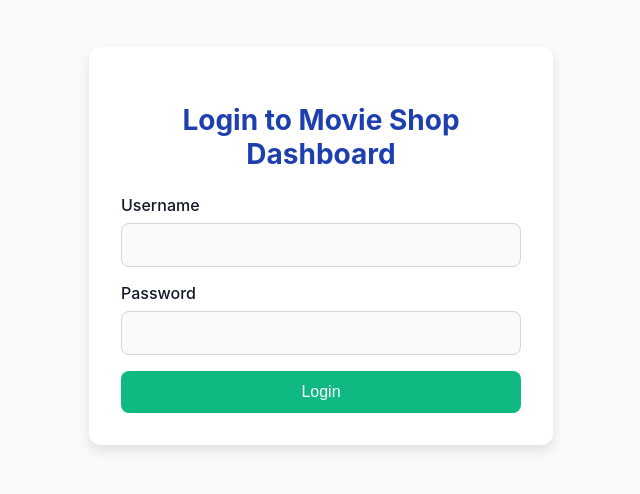
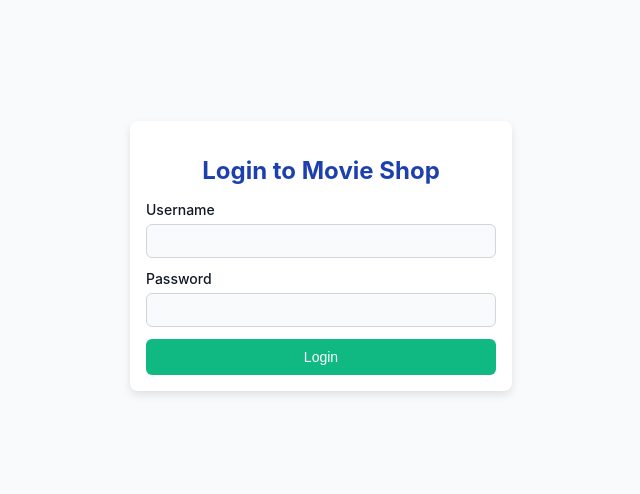
Before and after one commit to Ekipchirchir/movieshop-management-system, a React (Create React App) app: page / in a window 1280 px wide. Shown: the part 162-656 px from the top of the page, without its empty margins (319-959 px from the left). Built offline with nearby package versions, Linux system fonts and the light colour scheme.

Commit message:
Update Login.js

```diff
--- a/src/Login.js
+++ b/src/Login.js
@@ -8,14 +8,14 @@ function Login({ onLogin }) {
   const handleSubmit = async (e) => {
     e.preventDefault();
     try {
-      const response = await fetch('http://localhost:5000/api/login', {
+      const response = await fetch('https://movieshop.up.railway.app/api/login', {
         method: 'POST',
         headers: { 'Content-Type': 'application/json' },
         body: JSON.stringify({ username, password }),
       });
       const data = await response.json();
       if (response.ok) {
-        console.log('Token received:', data.token); // Debug token
+        console.log('Token received:', data.token);
         localStorage.setItem('token', data.token);
         onLogin();
       } else {
@@ -34,31 +34,32 @@ function Login({ onLogin }) {
       justifyContent: 'center',
       alignItems: 'center',
       fontFamily: '-apple-system, BlinkMacSystemFont, "Segoe UI", Roboto, sans-serif',
+      padding: '10px',
     }}>
       <div style={{
         backgroundColor: '#FFFFFF',
-        padding: '32px',
-        borderRadius: '12px',
-        boxShadow: '0 6px 12px rgba(0, 0, 0, 0.1)',
+        padding: '16px',
+        borderRadius: '8px',
+        boxShadow: '0 4px 8px rgba(0, 0, 0, 0.1)',
         width: '100%',
-        maxWidth: '400px',
+        maxWidth: '350px',
       }}>
         <h2 style={{
-          fontSize: '28px',
+          fontSize: '24px',
           fontWeight: '700',
           color: '#1E40AF',
-          marginBottom: '24px',
+          marginBottom: '16px',
           textAlign: 'center',
         }}>
-          Login to Movie Shop Dashboard
+          Login to Movie Shop
         </h2>
         <form onSubmit={handleSubmit} style={{
           display: 'flex',
           flexDirection: 'column',
-          gap: '16px',
+          gap: '12px',
         }}>
-          <div style={{ display: 'flex', flexDirection: 'column', gap: '8px' }}>
-            <label style={{ fontSize: '16px', fontWeight: '500', color: '#111827' }}>
+          <div style={{ display: 'flex', flexDirection: 'column', gap: '6px' }}>
+            <label style={{ fontSize: '14px', fontWeight: '500', color: '#111827' }}>
               Username
             </label>
             <input
@@ -67,18 +68,19 @@ function Login({ onLogin }) {
               onChange={(e) => setUsername(e.target.value)}
               required
               style={{
-                padding: '12px',
-                borderRadius: '8px',
+                padding: '8px',
+                borderRadius: '6px',
                 border: '1px solid #D1D5DB',
-                fontSize: '16px',
+                fontSize: '14px',
                 backgroundColor: '#F9FAFB',
                 outline: 'none',
-                transition: 'border-color 0.3s ease',
+                width: '100%',
+                boxSizing: 'border-box',
               }}
             />
           </div>
-          <div style={{ display: 'flex', flexDirection: 'column', gap: '8px' }}>
-            <label style={{ fontSize: '16px', fontWeight: '500', color: '#111827' }}>
+          <div style={{ display: 'flex', flexDirection: 'column', gap: '6px' }}>
+            <label style={{ fontSize: '14px', fontWeight: '500', color: '#111827' }}>
               Password
             </label>
             <input
@@ -87,25 +89,26 @@ function Login({ onLogin }) {
               onChange={(e) => setPassword(e.target.value)}
               required
               style={{
-                padding: '12px',
-                borderRadius: '8px',
+                padding: '8px',
+                borderRadius: '6px',
                 border: '1px solid #D1D5DB',
-                fontSize: '16px',
+                fontSize: '14px',
                 backgroundColor: '#F9FAFB',
                 outline: 'none',
-                transition: 'border-color 0.3s ease',
+                width: '100%',
+                boxSizing: 'border-box',
               }}
             />
           </div>
           <button
             type="submit"
             style={{
-              padding: '12px',
+              padding: '10px',
               backgroundColor: '#10B981',
               color: '#FFFFFF',
               border: 'none',
-              borderRadius: '8px',
-              fontSize: '16px',
+              borderRadius: '6px',
+              fontSize: '14px',
               fontWeight: '500',
               cursor: 'pointer',
               transition: 'background-color 0.3s ease',
@@ -116,14 +119,28 @@ function Login({ onLogin }) {
         </form>
         {error && (
           <p style={{
-            marginTop: '16px',
-            fontSize: '16px',
+            marginTop: '12px',
+            fontSize: '14px',
             color: '#DC2626',
             textAlign: 'center',
           }}>
             {error}
           </p>
         )}
+        <style jsx>{`
+          @media (max-width: 480px) {
+            div[style*="maxWidth: '350px'"] {
+              padding: 12px;
+            }
+            h2 {
+              font-size: 20px;
+            }
+            input, button {
+              font-size: 13px;
+              padding: 8px;
+            }
+          }
+        `}</style>
       </div>
     </div>
   );
```
